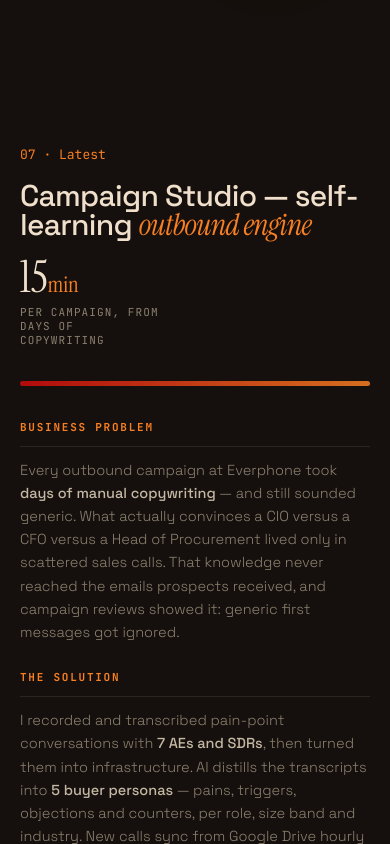
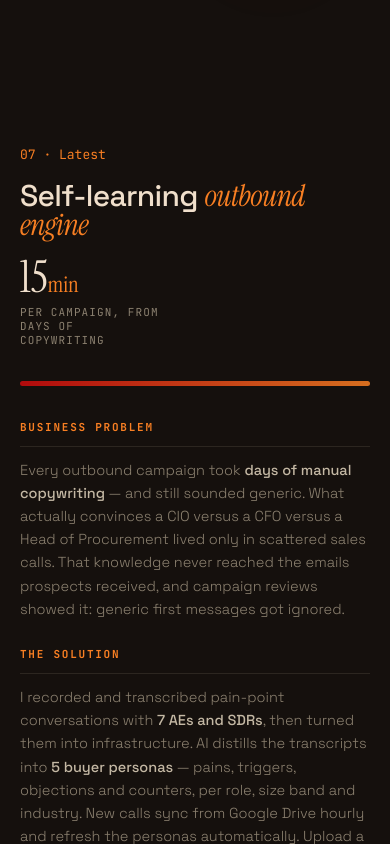
Before and after one commit to Tamara915/tamara-omomo-portfolio, a plain HTML site: page builds.html in a window 390 px wide. Shown: the part 524-1368 px from the top of the page. Drawn offline with Linux system fonts and the light colour scheme.

Commit message:
Drop Campaign Studio name and remove Everphone from the case study

```diff
--- a/builds.html
+++ b/builds.html
@@ -64,13 +64,13 @@
       <div class="case-head">
         <span class="case-no">07 · Latest</span>
         <div>
-          <h2 class="case-title">Campaign Studio — self-learning <span class="ital">outbound engine</span></h2>
+          <h2 class="case-title">Self-learning <span class="ital">outbound engine</span></h2>
         </div>
         <div class="case-metric"><span class="cm-num">15<span class="u">min</span></span><span class="cm-lab">Per campaign, from days of copywriting</span></div>
       </div>
       <div class="case-band" style="--g:linear-gradient(90deg,#cc0a0d,#f87f23)"></div>
       <div class="case-body">
-        <div class="cb-col"><h4>Business problem</h4><p>Every outbound campaign at Everphone took <b>days of manual copywriting</b> — and still sounded generic. What actually convinces a CIO versus a CFO versus a Head of Procurement lived only in scattered sales calls. That knowledge never reached the emails prospects received, and campaign reviews showed it: generic first messages got ignored.</p></div>
+        <div class="cb-col"><h4>Business problem</h4><p>Every outbound campaign took <b>days of manual copywriting</b> — and still sounded generic. What actually convinces a CIO versus a CFO versus a Head of Procurement lived only in scattered sales calls. That knowledge never reached the emails prospects received, and campaign reviews showed it: generic first messages got ignored.</p></div>
         <div class="cb-col"><h4>The solution</h4><p>I recorded and transcribed pain-point conversations with <b>7 AEs and SDRs</b>, then turned them into infrastructure. AI distills the transcripts into <b>5 buyer personas</b> — pains, triggers, objections and counters, per role, size band and industry. New calls sync from Google Drive hourly and refresh the personas automatically. Upload a contact CSV and every lead is persona-matched, enriched, and handed a unique email + LinkedIn sequence (German <i>Sie</i>-form and English), grounded in real transcript quotes. A human review queue, a compliance blocklist and a canary test-send gate every campaign before a one-click push to Lemlist.</p></div>
         <div class="cb-col"><h4>Business impact</h4><p>Every first line opens with the recipient's <b>role-specific pain in their own language</b> — a CFO reads about budget predictability, a CIO about ticket volume. Per-campaign effort collapses from days to a <b>15-minute review</b>, scaling the team's best hand-written outreach to <b>500+ contacts</b>. The playbook compounds: every new call makes the next campaign sharper, even as people move on. Shipped to production in <b>2 days</b>.</p></div>
       </div>
```
Also changed, not shown: index.html (+2 -2 lines).
